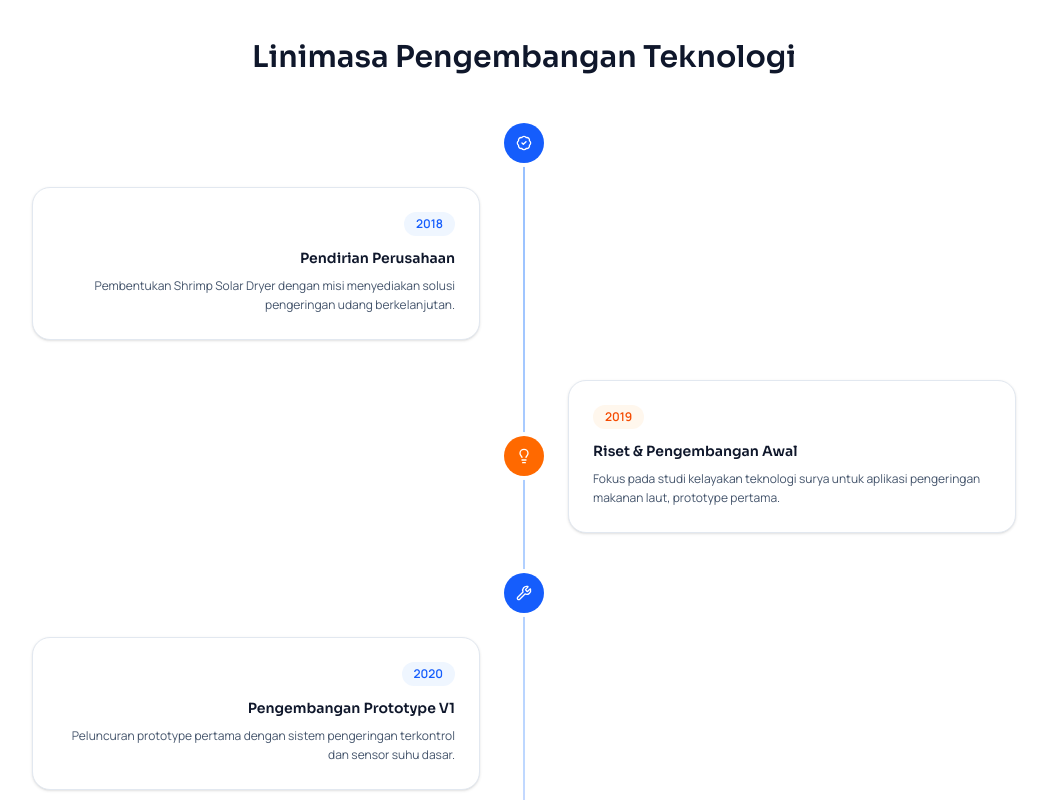
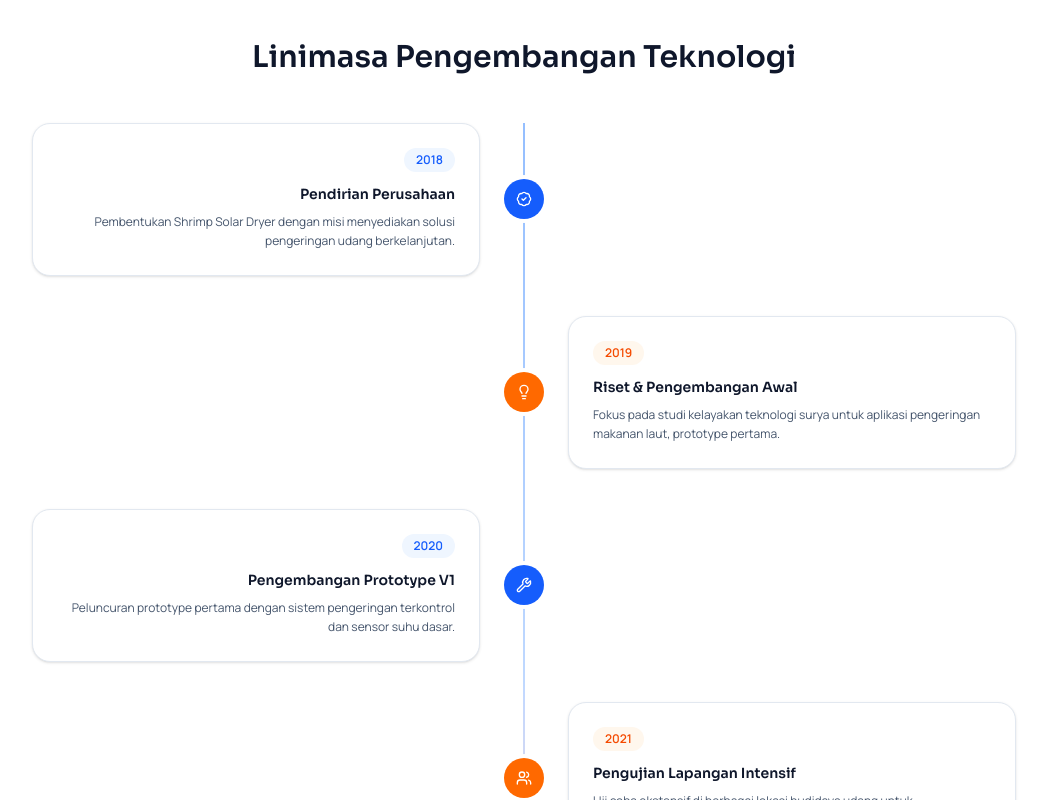
Before and after one commit to Haeryz/Bafain, a React (Vite) app: page /tentang-kami in a window 1280 px wide. Shown: the part 1080-1880 px from the top of the page, without its empty margins (116-1163 px from the left). Built offline with nearby package versions, Linux system fonts and the light colour scheme.

Commit message:
Update Tentang Kami

```diff
--- a/src/pages/TentangKami.tsx
+++ b/src/pages/TentangKami.tsx
@@ -177,9 +177,9 @@ export function TentangKami() {
                 return (
                   <div
                     key={item.year}
-                    className="grid items-center gap-6 md:grid-cols-[1fr_auto_1fr]"
+                    className="grid gap-6 md:grid-cols-[minmax(0,1fr)_auto_minmax(0,1fr)] md:items-center"
                   >
-                    <div className="order-1 flex justify-center md:order-none md:col-start-2 md:z-10">
+                    <div className="order-1 flex justify-center md:order-none md:col-start-2 md:row-start-1 md:justify-self-center md:z-10">
                       <span
                         className={`flex h-10 w-10 items-center justify-center rounded-full shadow ring-4 ring-white ${accent.icon}`}
                       >
@@ -187,7 +187,7 @@ export function TentangKami() {
                       </span>
                     </div>
                     <div
-                      className={`order-2 rounded-2xl border border-slate-200 bg-white p-6 shadow-sm md:order-none md:max-w-md ${
+                      className={`order-2 rounded-2xl border border-slate-200 bg-white p-6 shadow-sm md:order-none md:row-start-1 md:max-w-md ${
                         isRight
                           ? "md:col-start-3 md:justify-self-start md:text-left"
                           : "md:col-start-1 md:justify-self-end md:text-right"
```
